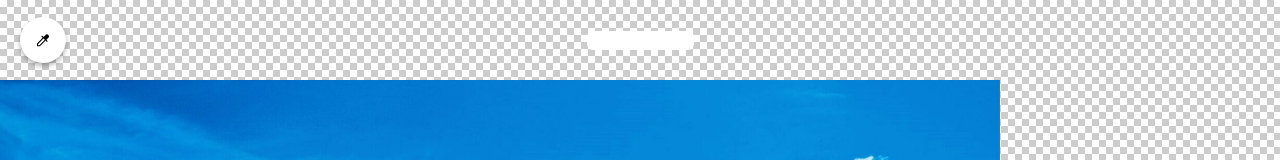
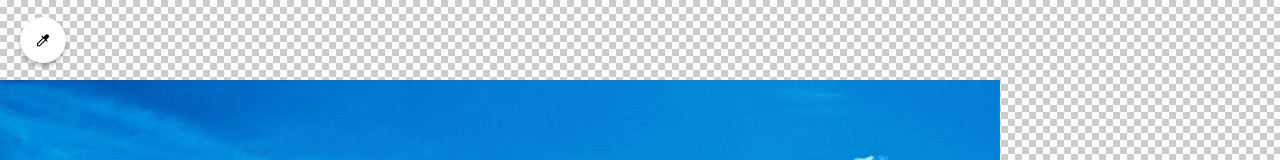
Before and after one commit to alisabeata/color-dropper, a website built with webpack: page public/index.html in a window 1280 px wide. Shown: the top 160 px of the page. Built offline with nearby package versions, Linux system fonts and the light colour scheme.

Commit message:
upd template

```diff
--- a/public/index.css
+++ b/public/index.css
@@ -208,9 +208,6 @@ button.dropper-btn img {
 .color-wrap {
   display: flex;
   align-items: center;
-  background: white;
-  border-radius: 6px;
-  padding: 3px 10px 3px 13px;
 }
 
 .color-preview {
```
